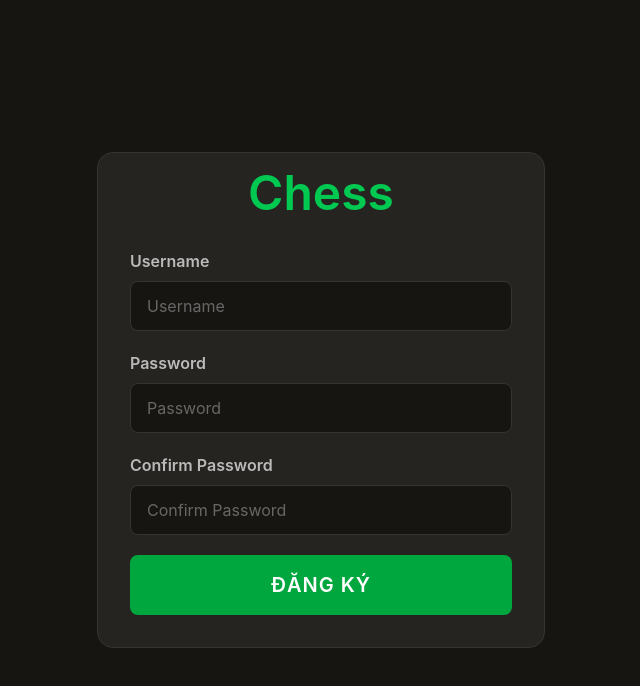
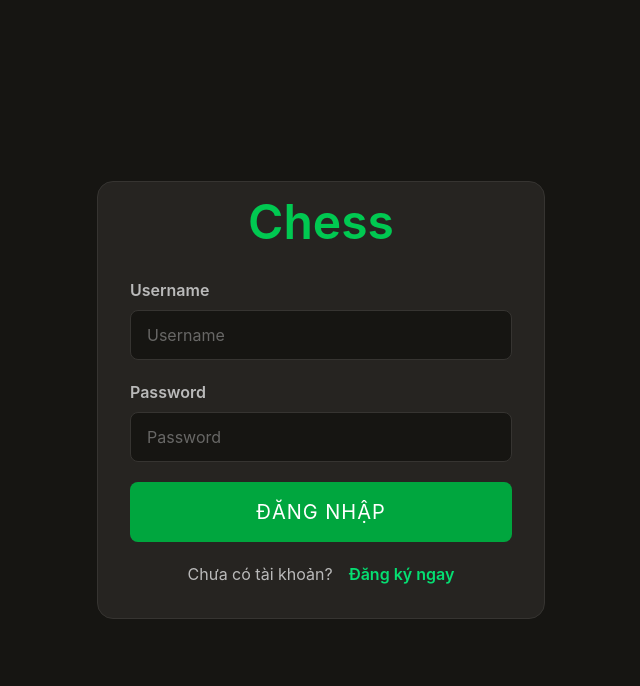
Before and after one commit to HuyHoangg1409/chess-backend, a React app in the folder chess_backend/frontend/: page / in a window 1280 px wide. Shown: the top 686 px of the page, without its empty margins (319-959 px from the left). Built offline with nearby package versions, Linux system fonts and the light colour scheme; the HTML template or start-up script is replaced by a standard one.

Commit message:
feat: Thêm file Auth.jsx để phục vụ việc chuyển đổi qua lại giữa đăng nhập và đăng ký

```diff
--- a/chess_backend/frontend/src/App.jsx
+++ b/chess_backend/frontend/src/App.jsx
@@ -6,6 +6,7 @@ import Header from "./components/Header";
 import Footer from "./components/Footer";
 import PuzzleGame from "./components/PuzzleGame";
 import Register from "./components/Register";
+import Auth from "./components/Auth";
 
 function App() {
   const [token, setToken] = useState(localStorage.getItem("access_token"));
@@ -42,12 +43,12 @@ function App() {
 
   if (!localStorage.getItem("access_token")) {
     return (
-      // <Login
-      //   onLoginSuccess={(newToken) => {
-      //     setToken(newToken);
-      //   }}
-      // />
-      <Register/>
+      <Auth
+        onLoginSuccess={(newToken) => {
+          localStorage.setItem("access_token", newToken);
+          setToken(newToken);
+        }}
+      />
     );
   }
 
--- /dev/null
+++ b/chess_backend/frontend/src/components/Auth.jsx
@@ -0,0 +1,13 @@
+import React, { useState } from "react";
+import Login from "./Login";
+import Register from "./Register";
+
+export default function Auth({onLoginSuccess}) {
+  const [isRegistering, setIsRegistering] = useState(false);
+
+  return isRegistering ? (
+    <Register switchToLogin={()=> setIsRegistering(false)} />
+  ) : (
+    <Login switchToRegister={()=> setIsRegistering(true)} onLoginSuccess={onLoginSuccess}/>
+  );
+}
--- a/chess_backend/frontend/src/components/Login.jsx
+++ b/chess_backend/frontend/src/components/Login.jsx
@@ -1,7 +1,7 @@
 import React, { useState } from "react";
 import { sendLoginRequest } from "../services/api";
 
-function Login({onLoginSuccess}) {
+function Login({onLoginSuccess, switchToRegister}) {
   const [username, setUsername] = useState("");
   const [password, setPassword] = useState("");
   const [error, setError] = useState(false);
@@ -68,6 +68,13 @@ function Login({onLoginSuccess}) {
           >
             ĐĂNG NHẬP
           </button>
+
+          <p className="flex gap-4 justify-center text-center">
+            Chưa có tài khoản?
+            <button type="button" onClick={switchToRegister} className="text-green-400 hover:text-green-500 cursor-pointer font-semibold">
+              Đăng ký ngay
+            </button>
+          </p>
         </form>
       </div>
     </div>
--- a/chess_backend/frontend/src/components/Register.jsx
+++ b/chess_backend/frontend/src/components/Register.jsx
@@ -1,7 +1,7 @@
 import React, { useState } from "react";
 import { sendRegisterRequest } from "../services/api";
 
-export default function Register() {
+export default function Register({switchToLogin}) {
   const [formData, setFormData] = useState({
     username: "",
     password: "",
@@ -31,6 +31,7 @@ export default function Register() {
         password: formData.password,
       });
       alert("Đăng ký thành công");
+      switchToLogin();
     } catch (error) {
       setError("Tên tài khoản đã tồn tại");
     }
@@ -110,10 +111,17 @@ export default function Register() {
 
           <button
             type="submit"
-            className="w-full py-4 mb-auto text-xl font-semibold bg-green-600 text-white rounded-lg hover:bg-green-700 cursor-pointer transition-colors duration-300 tracking-wider"
+            className="w-full py-4 mt-4 text-xl font-semibold bg-green-600 text-white rounded-lg hover:bg-green-700 cursor-pointer transition-colors duration-300 tracking-wider"
           >
             ĐĂNG KÝ
           </button>
+
+          <p className="flex gap-4 justify-center text-center">
+            Đã có tài khoản?
+            <button type="button" onClick={switchToLogin} className="text-green-400 hover:text-green-500 cursor-pointer font-semibold">
+              Đăng nhập ngay
+            </button>
+          </p>
         </form>
       </div>
     </div>
```
